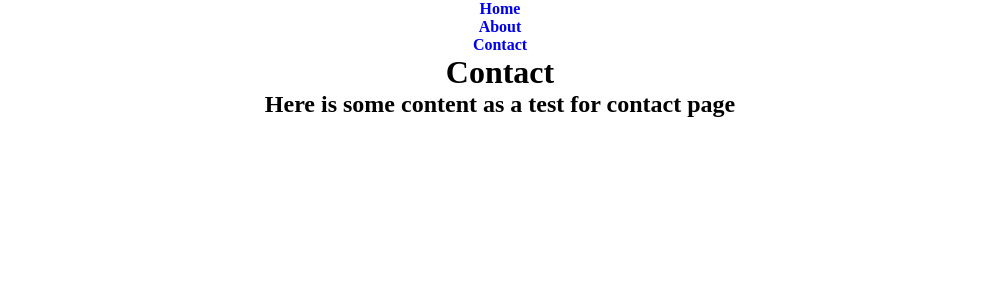
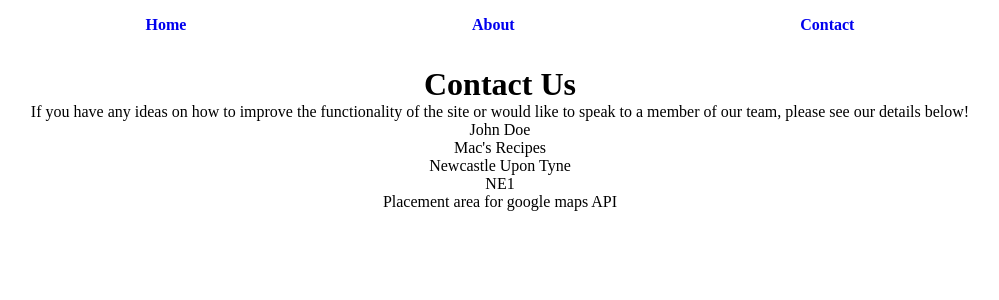
Before and after one commit to MacauleyMorgan/CIMP3, a Flask app: page /contact in a window 1280 px wide. Shown: the top 300 px of the page, without its empty margins (140-1139 px from the left). Run offline with Flask 3, Linux system fonts and the light colour scheme.

Commit message:
Basic HTML text, added navbar styling above 500px

```diff
--- a/static/style.css
+++ b/static/style.css
@@ -18,3 +18,14 @@ nav ul{
 nav ul a{
     text-decoration: none;
 }
+
+@media screen and (min-width: 500px) {
+    .nav-bar{
+        display: flex;
+        justify-content: space-evenly;
+    }
+    .nav-bar li{
+        margin-top: 2vh;
+        margin-bottom: 4vh;
+    }
+}
--- a/templates/about.html
+++ b/templates/about.html
@@ -5,5 +5,8 @@
 {% endblock %}
 
 {% block content %}
-    <h2>Here is some content as a test for about page</h2>
+    <h2>Our Mission Statement</h2>
+    <p class="mission-statement">
+        Sharing low cost recipes to feed the family!
+    </p>
 {% endblock %}
--- a/templates/base.html
+++ b/templates/base.html
@@ -11,7 +11,7 @@
     <div class="masthead">
         <nav>
             <button id="nav-toggle-show">Show Menu</button>
-            <ul id="nav-bar">
+            <ul class="nav-bar" id="nav-bar">
                 <li><a href="{{ url_for('index') }}">Home</a></li>
                 <li><a href="{{ url_for('about') }}">About</a></li>
                 <li><a href="{{ url_for('contact') }}">Contact</a></li>
--- a/templates/contact.html
+++ b/templates/contact.html
@@ -1,9 +1,20 @@
 {% extends "base.html" %}
 
 {% block title %}
-<h1>Contact</h1>
+<h1>Contact Us</h1>
 {% endblock %}
 
 {% block content %}
-    <h2>Here is some content as a test for contact page</h2>
+    <p>If you have any ideas on how to improve the functionality of the site or would like to speak to a member of our team, please see our details below!</p>
+    <!-- Enter fake contact details here -->
+    <p>
+        John Doe<br>
+        Mac's Recipes<br>
+        Newcastle Upon Tyne<br>
+        NE1
+    </p>
+    <!-- Connect google maps API and mark a fake location of office base -->
+    <p>
+        Placement area for google maps API
+    </p>
 {% endblock %}
```
